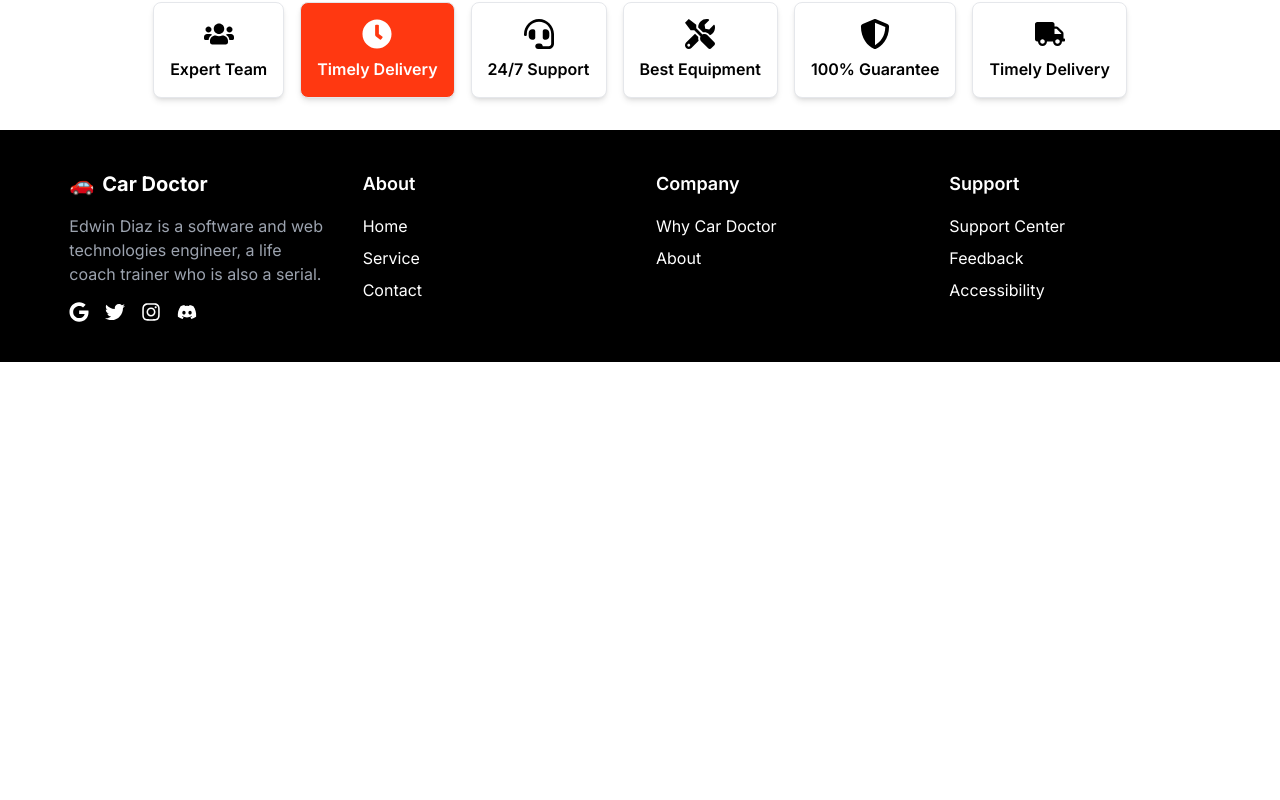
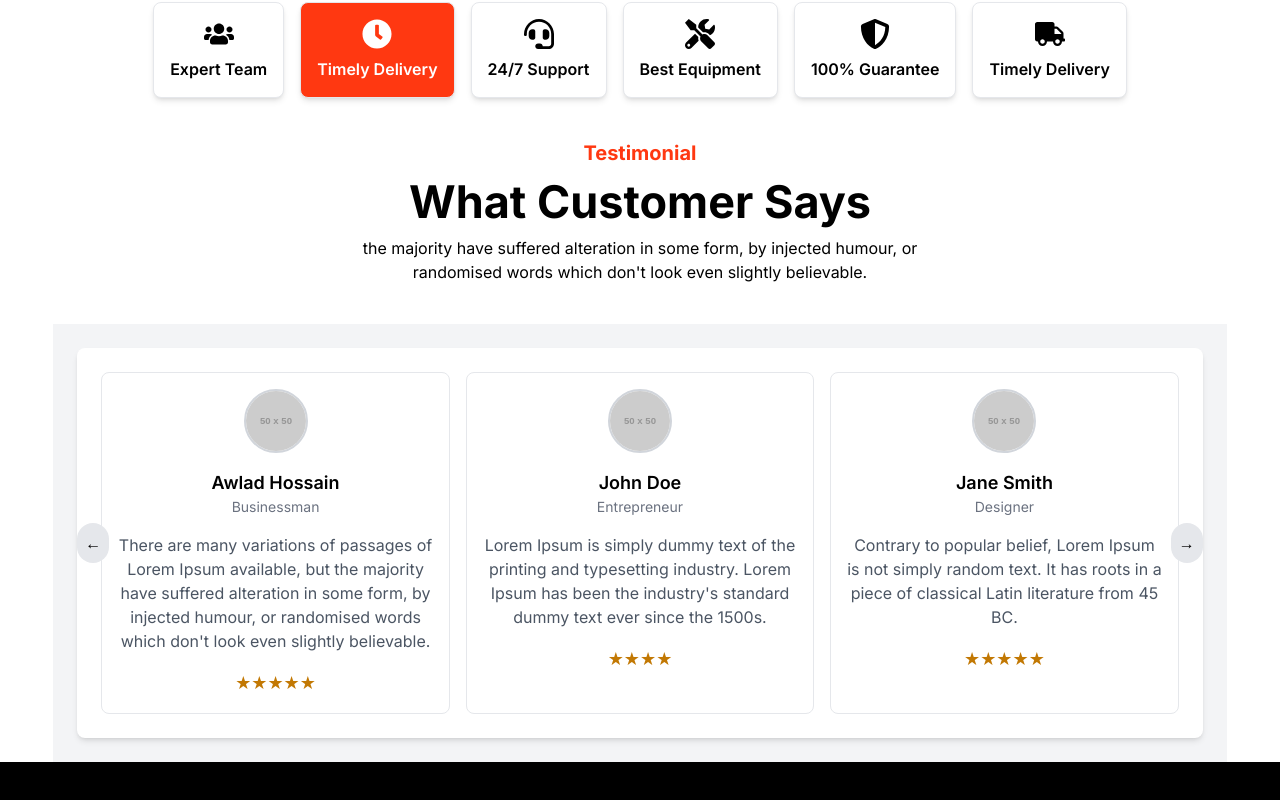
Before and after one commit to ishanrana363/Car-Doctor-Frontend, a React (Vite) app: page / in a window 1280 px wide. Shown: the part 3880-4680 px from the top of the page. Before the commit the page ends 4242 px from the top, so only its background shows below. Built offline with nearby package versions, Linux system fonts and the light colour scheme; a web font is replaced by a local one.

Commit message:
client review section completed design

```diff
--- /dev/null
+++ b/src/pages/home-page/ClientReview.jsx
@@ -0,0 +1,23 @@
+import React from 'react'
+import Testimonials from './Testimonials'
+
+const ClientReview = () => {
+  return (
+    <div className='w-11/12 mx-auto ' >
+      <div>
+        <div className='my-10' >
+            <p className='text-center font-bold lg:text-[20px] md:text-[17px] text-[12px] text-[#ff3811] ' >Testimonial</p>
+            <h1 className='font-bold lg:text-[45px] md:text-[35px] text-center  ' >What Customer Says</h1>
+            <div className='w-[50%] mx-auto ' >
+                <p className='text-center lg:text-[16px] texxt-[11px]  ' >the majority have suffered alteration in some form, by injected humour, or randomised words which don't look even slightly believable. </p>
+            </div>
+        </div>
+        <div>
+        <Testimonials/>
+        </div>
+      </div>
+    </div>
+  )
+}
+
+export default ClientReview
--- a/src/pages/home-page/HomePage.jsx
+++ b/src/pages/home-page/HomePage.jsx
@@ -6,6 +6,7 @@ import ContactInfo from './ContactPage'
 import Product from './Product'
 import Team from './Team'
 import WhyChooseUs from './WhyChooseUs'
+import ClientReview from './ClientReview'
 
 const HomePage = () => {
   return (
@@ -17,6 +18,7 @@ const HomePage = () => {
         <Product></Product>
         <Team></Team>
         <WhyChooseUs></WhyChooseUs>
+        <ClientReview></ClientReview>
     </div>
   )
 }
--- /dev/null
+++ b/src/pages/home-page/Testimonials.jsx
@@ -0,0 +1,113 @@
+import React, { useState } from "react";
+
+const testimonials = [
+    {
+        name: "Awlad Hossain",
+        role: "Businessman",
+        feedback:
+            "There are many variations of passages of Lorem Ipsum available, but the majority have suffered alteration in some form, by injected humour, or randomised words which don't look even slightly believable.",
+        image: "https://via.placeholder.com/50",
+        rating: 5,
+    },
+    {
+        name: "John Doe",
+        role: "Entrepreneur",
+        feedback:
+            "Lorem Ipsum is simply dummy text of the printing and typesetting industry. Lorem Ipsum has been the industry's standard dummy text ever since the 1500s.",
+        image: "https://via.placeholder.com/50",
+        rating: 4,
+    },
+    {
+        name: "Jane Smith",
+        role: "Designer",
+        feedback:
+            "Contrary to popular belief, Lorem Ipsum is not simply random text. It has roots in a piece of classical Latin literature from 45 BC.",
+        image: "https://via.placeholder.com/50",
+        rating: 5,
+    },
+    {
+        name: "Alice Brown",
+        role: "Developer",
+        feedback:
+            "It is a long established fact that a reader will be distracted by the readable content of a page when looking at its layout.",
+        image: "https://via.placeholder.com/50",
+        rating: 3,
+    },
+    {
+        name: "Robert Johnson",
+        role: "Engineer",
+        feedback:
+            "Various versions have evolved over the years, sometimes by accident, sometimes on purpose (injected humour and the like).",
+        image: "https://via.placeholder.com/50",
+        rating: 4,
+    },
+];
+
+export default function TestimonialSlider() {
+    const [currentIndex, setCurrentIndex] = useState(0);
+
+    const nextTestimonial = () => {
+        setCurrentIndex((prevIndex) => (prevIndex + 1) % testimonials.length);
+    };
+
+    const prevTestimonial = () => {
+        setCurrentIndex(
+            (prevIndex) => (prevIndex - 1 + testimonials.length) % testimonials.length
+        );
+    };
+
+    // Get the 3 items to display (wrap around using % operator)
+    const visibleTestimonials = [
+        testimonials[currentIndex],
+        testimonials[(currentIndex + 1) % testimonials.length],
+        testimonials[(currentIndex + 2) % testimonials.length],
+    ];
+
+    return (
+        <div className="flex flex-col items-center justify-center p-6 bg-gray-100">
+            <div className="relative max-w-6xl w-full bg-white p-6 rounded-lg shadow-md">
+                {/* Navigation Arrows */}
+                <button
+                    onClick={prevTestimonial}
+                    className="absolute left-0 top-1/2 transform -translate-y-1/2 bg-gray-200 p-2 rounded-full hover:bg-gray-300 focus:outline-none"
+                >
+                    ←
+                </button>
+                <button
+                    onClick={nextTestimonial}
+                    className="absolute right-0 top-1/2 transform -translate-y-1/2 bg-gray-200 p-2 rounded-full hover:bg-gray-300 focus:outline-none"
+                >
+                    →
+                </button>
+
+                {/* Testimonial Cards */}
+                <div className="grid grid-cols-1 sm:grid-cols-1 lg:grid-cols-3 gap-4">
+                    {visibleTestimonials.map((testimonial, index) => (
+                        <div
+                            key={index}
+                            className="flex flex-col items-center text-center border rounded-lg p-4"
+                        >
+                            <img
+                                src={testimonial.image}
+                                alt={testimonial.name}
+                                className="w-16 h-16 rounded-full border-2 border-gray-300"
+                            />
+                            <h3 className="mt-4 text-lg font-semibold">
+                                {testimonial.name}
+                            </h3>
+                            <p className="text-sm text-gray-500">{testimonial.role}</p>
+                            <p className="mt-4 text-gray-600">{testimonial.feedback}</p>
+                            <div className="flex mt-4">
+                                {[...Array(testimonial.rating)].map((_, idx) => (
+                                    <span key={idx} className="text-yellow-500 text-lg">
+                                        ★
+                                    </span>
+                                ))}
+                            </div>
+                        </div>
+                    ))}
+                </div>
+            </div>
+        </div>
+    );
+}
```
